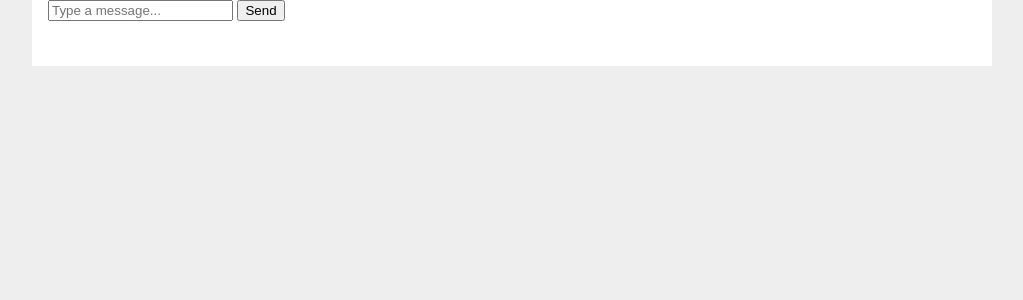
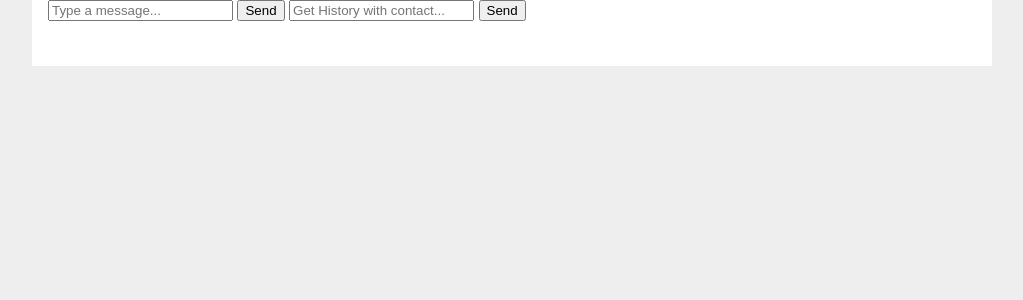
Before and after one commit to smrhoades/CSPB-3308-Team-6, a Flask app: page /chat in a window 1280 px wide. Shown: the part 98-398 px from the top of the page, without its empty margins (128-1151 px from the left). Run offline with Flask 3, Linux system fonts and the light colour scheme; some libraries are stand-ins or nearby versions.

Commit message:
Only one history test

```diff
--- a/backend/message_app/chat.py
+++ b/backend/message_app/chat.py
@@ -1,7 +1,7 @@
 import datetime
 
 from flask import (
-    Blueprint, g, render_template
+    Blueprint, g, jsonify, render_template, request
 )
 from message_app.db import get_db
 from .__init__ import socketio
@@ -14,19 +14,49 @@ def chat():
     print("Started page")
     return render_template('chat/chat.html')
 
+@socketio.on('connect')
+def handle_connect(message):
+    print('Client connected!')
+
+@socketio.on('message')
+def handle_message(message):
+    send(message, broadcast=True)
+
+@socketio.on('disconnect')
+def handle_disconnect():
+    print('Client disconnected!')
+
 # Saving a copy of the message to the database for the message history
 @socketio.on('database')
 def saveMessageToDb():
-    print('received message: ' + data)
-    db = get_db()
-
+    #Parse and print inputs
     msg = data.json['message']
     sender = data.json['sender']
     receiver = data.json['receiver']
     now = datetime.datetime.now()
 
+    # Save message to database
     print("Save to DB")
+    db = get_db()
     db.execute("INSERT INTO message_data VALUES (?, ?, ?, ?)",
                (sender, receiver, msg, now))
     db.commit()
     return
+
+# Get back the message history between two users
+@bp.route('/history', methods=['GET', 'POST'])
+def chatGetHistoryFromDb():
+    #Parse and print inputs
+    data = request.get_json(silent=True)
+    print("Request:" + str(data))
+    sender = data['sender']
+    receiver = data['receiver']
+
+    # Connect to DB and get history between two users (both message directions)
+    print("Retreive from DB")
+    db = get_db()
+    messages = db.execute("SELECT * FROM message_data WHERE \
+        (user_from = ? AND user_to = ?) OR \
+        (user_from = ? AND user_to = ?) ORDER BY created_at",
+        (sender, receiver, receiver, sender)).fetchall()
+    return messages
--- a/backend/message_app/templates/chat/chat.html
+++ b/backend/message_app/templates/chat/chat.html
@@ -8,19 +8,18 @@
 	<div id="messages"></div>
 	<input type="text" id="messageInput" placeholder="Type a message...">
 	<button onclick="sendMessage()">Send</button>
+	<input type="text" id="contactInput" placeholder="Get History with contact...">
+	<button onclick="getHistory()">Send</button>
     <p id="received_messages"></p>
 
 	<!-- Load Socket.IO Library -->
 	<script src="https://cdnjs.cloudflare.com/ajax/libs/socket.io/4.0.1/socket.io.js"></script>
+	<!-- Load JQuery Library -->
+    <script src="https://ajax.googleapis.com/ajax/libs/jquery/3.7.1/jquery.min.js"></script>
 	<script type="text/javascript">
 
 		// Establish a WebSocket connection btwn browser and server
 		var socket = io();
-
-		// Listen for connection; send message when connected
-		socket.on('connect', function() {
-			socket.emit('connection event', {data: 'I\'m connected!'});
-		});
 
 		// Send message, then reset form when message is sent
 		function sendMessage() {
@@ -34,7 +33,7 @@
 		}
 
         function saveMessageToDb(msg) {
-            //TODO make it grab the correct ids
+            //TODO make it grab the correct ids for Sender and receiver
             sender = 1 //current_user.userId
             receiver = 2 //contact.userId
             console.log("Saving to DB")
@@ -47,13 +46,45 @@
             );
         }
 
-		// Listen for messages from server
+        // Listen for messages from server
 		socket.on('message', function(data) {
 			console.log("Received message: " + data.data)
 			var messages = document.getElementById('received_messages');
 			messages.innerHTML += '<div>' + data.data + '</div>';
 		});
 
+        // Get message history, then reset form when message is retrieved
+		function getHistory() {
+			var input = document.getElementById('contactInput');
+			console.log("Getting history with contact: " + input.value)
+			if (input.value.trim() !== '') {
+                getHistoryFromDb(input.value)
+                input.value = '';
+			}
+		}
+
+        function getHistoryFromDb(receiver) {
+            //TODO make it grab the correct ids for Sender
+            sender = 1 //current_user.userId
+            console.log("Retreiving from DB")
+            var history = $.ajax({
+                type: "POST",
+                url: "/history",
+                json: { sender: sender, receiver: receiver},
+                success: function(response) {
+                    // This function runs if success status is returned
+                    var json_history = JSON.stringify(history)
+                    console.log("Received historical messages: " + json_history)
+                    var messages = document.getElementById('received_messages');
+                    messages.innerHTML = '<div>' + json_history + '</div>';
+                },
+                complete: function(jqXHR, textStatus) {
+                    // This function runs after success or error callbacks
+                    console.log('AJAX request completed with status:', textStatus);
+                }
+            });
+        }
+
 	</script>
 
 {% endblock %}
```
Also changed, not shown: backend/tests/test_chat.py (+7 -1 lines).
